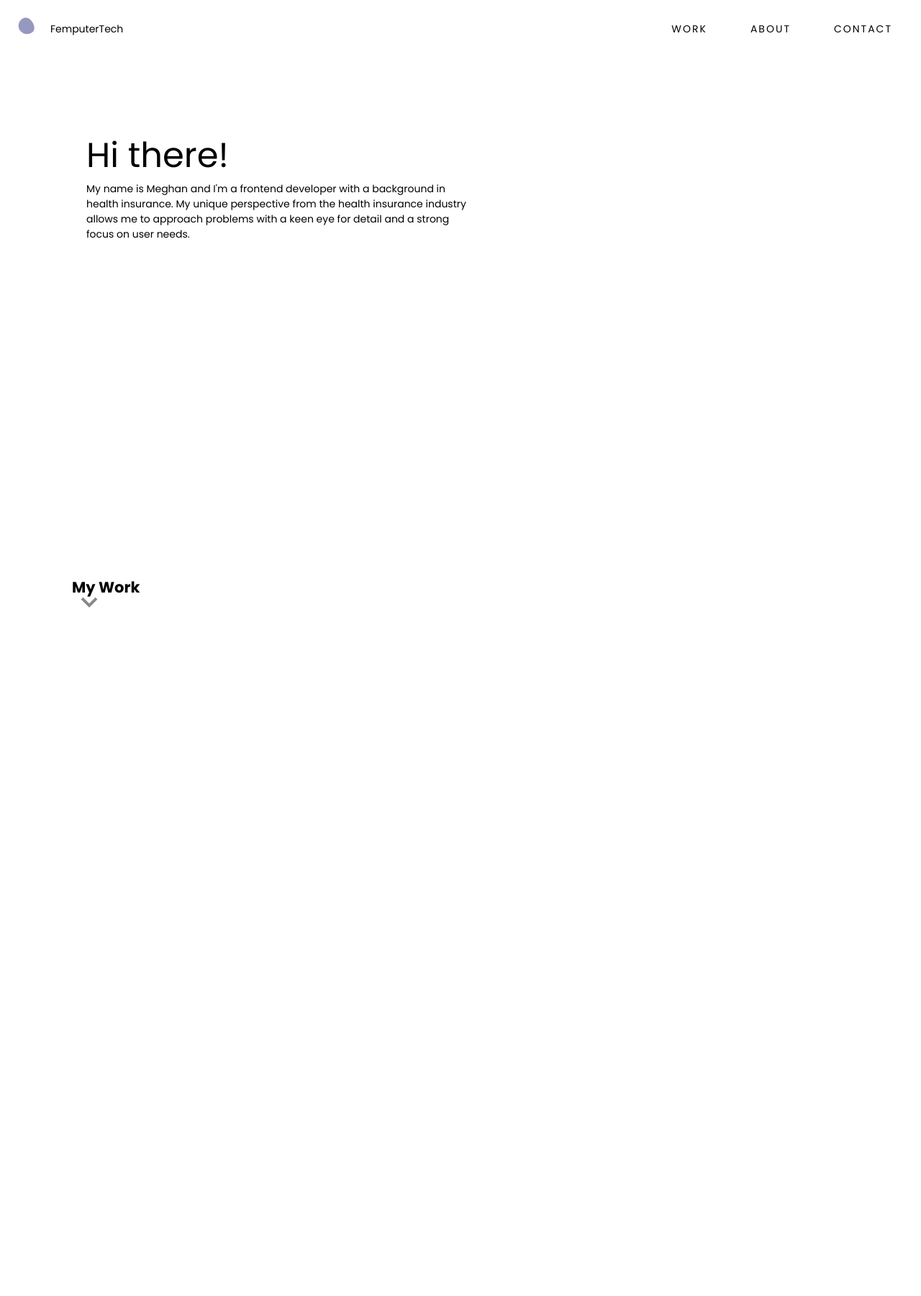
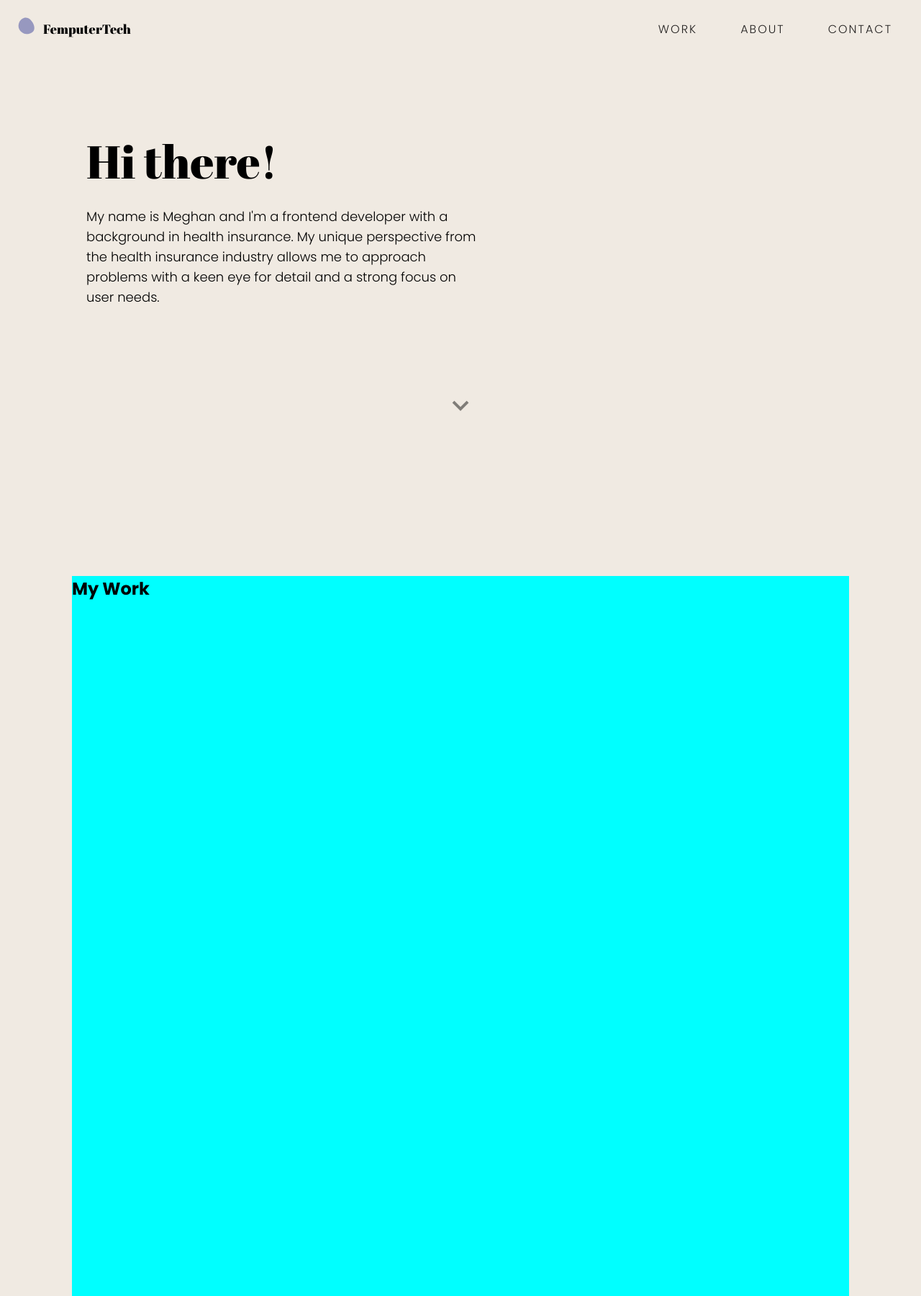
Before and after one commit to FemputerTech/MyWebsite, a Flask app: page / in a window 1280 px wide. Shown: the whole page at 72% size. Before the commit the page ends 844 px from the top, so only its background shows below. Run offline with Flask 3, Linux system fonts and the light colour scheme.

Commit message:
added styling to my  index.html

```diff
--- a/static/styles.css
+++ b/static/styles.css
@@ -1,4 +1,5 @@
 @import url("https://fonts.googleapis.com/css2?family=Poppins:ital,wght@0,100;0,200;0,300;0,400;0,500;0,600;0,700;0,800;0,900;1,100;1,200;1,300;1,400;1,500;1,600;1,700;1,800;1,900&display=swap");
+@import url("https://fonts.googleapis.com/css2?family=Abril+Fatface&family=Lato:ital,wght@0,100;0,300;0,400;0,700;0,900;1,100;1,300;1,400;1,700;1,900&display=swap");
 
 * {
   box-sizing: border-box;
@@ -9,17 +10,20 @@
 
 :root {
   /* Colors */
-  --text-normal: black;
-  --body-color: #ffffff;
-  --navbar-color: #9e9e9e;
-  --hover-color: lightpink;
+  --primary-color: #9798bf;
+  --primary-color-light: #b4b5e4;
+  --text-normal: #252322;
+  --body-color: #f0eae2;
+  --navbar-color: transparent;
+  --hover-color: var(--primary-color-light);
 
   /* Sizes */
 }
 
 body {
   background-color: var(--body-color);
-  font-size: 14px;
+  font-size: 16px;
+  font-weight: 300;
   height: 100vh;
 }
 
@@ -27,6 +31,7 @@ header {
   display: flex;
   justify-content: space-between;
   align-items: center;
+  background-color: var(--navbar-color);
   padding: 20px;
   width: 100%;
   height: 80px;
@@ -50,7 +55,13 @@ main {
 
 .logo-image {
   width: 40px;
-  margin-right: 10px;
+  /* margin-right: 10px; */
+}
+
+.logo-text {
+  font-family: "Abril Fatface", serif;
+  font-size: 18px;
+  font-weight: 100;
 }
 
 nav {
@@ -98,10 +109,33 @@ nav {
 .hero-content {
   padding: 100px 20px;
   width: 54%;
-  height: 100%;
 }
 
 .hero-content h1 {
-  font-size: 48px;
+  font-family: "Abril Fatface", serif;
+  font-size: 64px;
   font-weight: 400;
+  margin-bottom: 20px;
 }
+
+.hero-content p {
+  font-size: 18px;
+  line-height: 28px;
+}
+
+.next {
+  display: flex;
+  justify-content: center;
+  align-items: center;
+  /* background-color: #9798bf; */
+}
+
+.icon:hover {
+  cursor: pointer;
+}
+
+/*~~~~~~~~~~ Work Content ~~~~~~~~~~*/
+.work-content {
+  background-color: aqua;
+  height: 1000px;
+}
```
